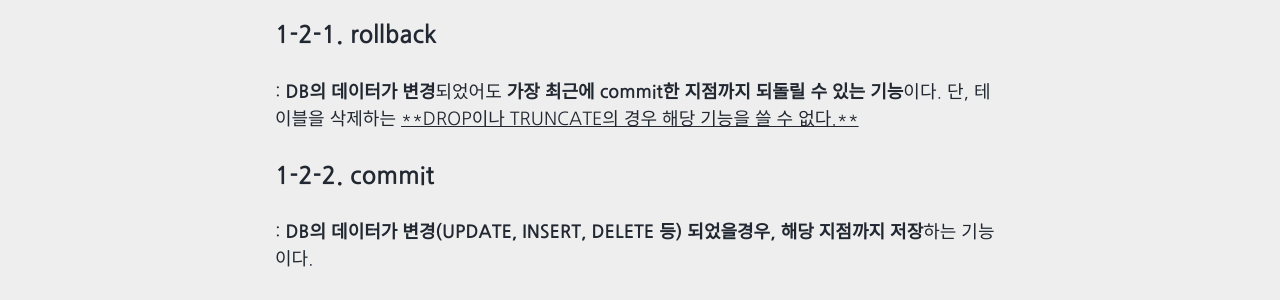
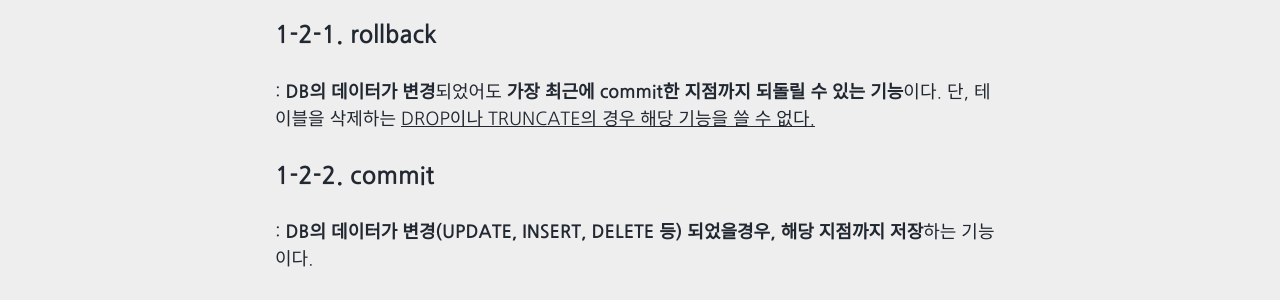
Before and after one commit to roqhdehd502/roqhdehd502.github.io, a Jekyll site: the page built from _posts/WebDev/2021-02-09-116.md, in a window 1280 px wide and 900 px high, scrolled down 827 px. Shown: the part 150-450 px from the top of the window. Built offline with Jekyll 4.4.1, drawn with Linux system fonts in a browser that asks for light colours; nearby versions of some CDN libraries.

Commit message:
Update 2021-02-09-116.md

```diff
--- a/_posts/WebDev/2021-02-09-116.md
+++ b/_posts/WebDev/2021-02-09-116.md
@@ -26,7 +26,7 @@ tags: [Transaction, rollback, commit]
 
 ### 1-2-1. rollback
 
-: **DB의 데이터가 변경**되었어도 **가장 최근에 commit한 지점까지 되돌릴 수 있는 기능**이다. 단, 테이블을 삭제하는 <u>**DROP이나 TRUNCATE의 경우 해당 기능을 쓸 수 없다.**</u>
+: **DB의 데이터가 변경**되었어도 **가장 최근에 commit한 지점까지 되돌릴 수 있는 기능**이다. 단, 테이블을 삭제하는 <u>DROP이나 TRUNCATE의 경우 해당 기능을 쓸 수 없다.</u>
 
 ### 1-2-2. commit
 
```
